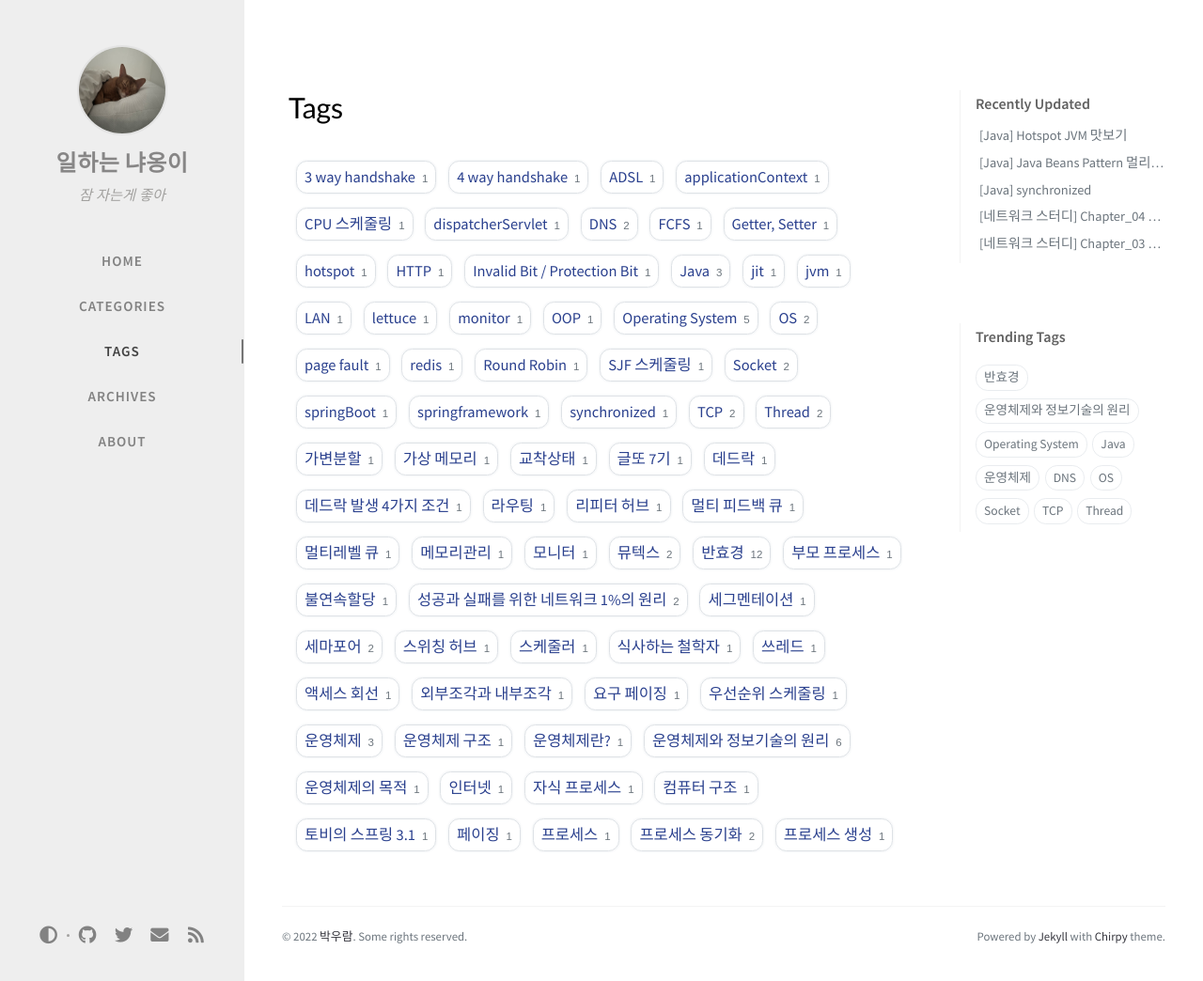
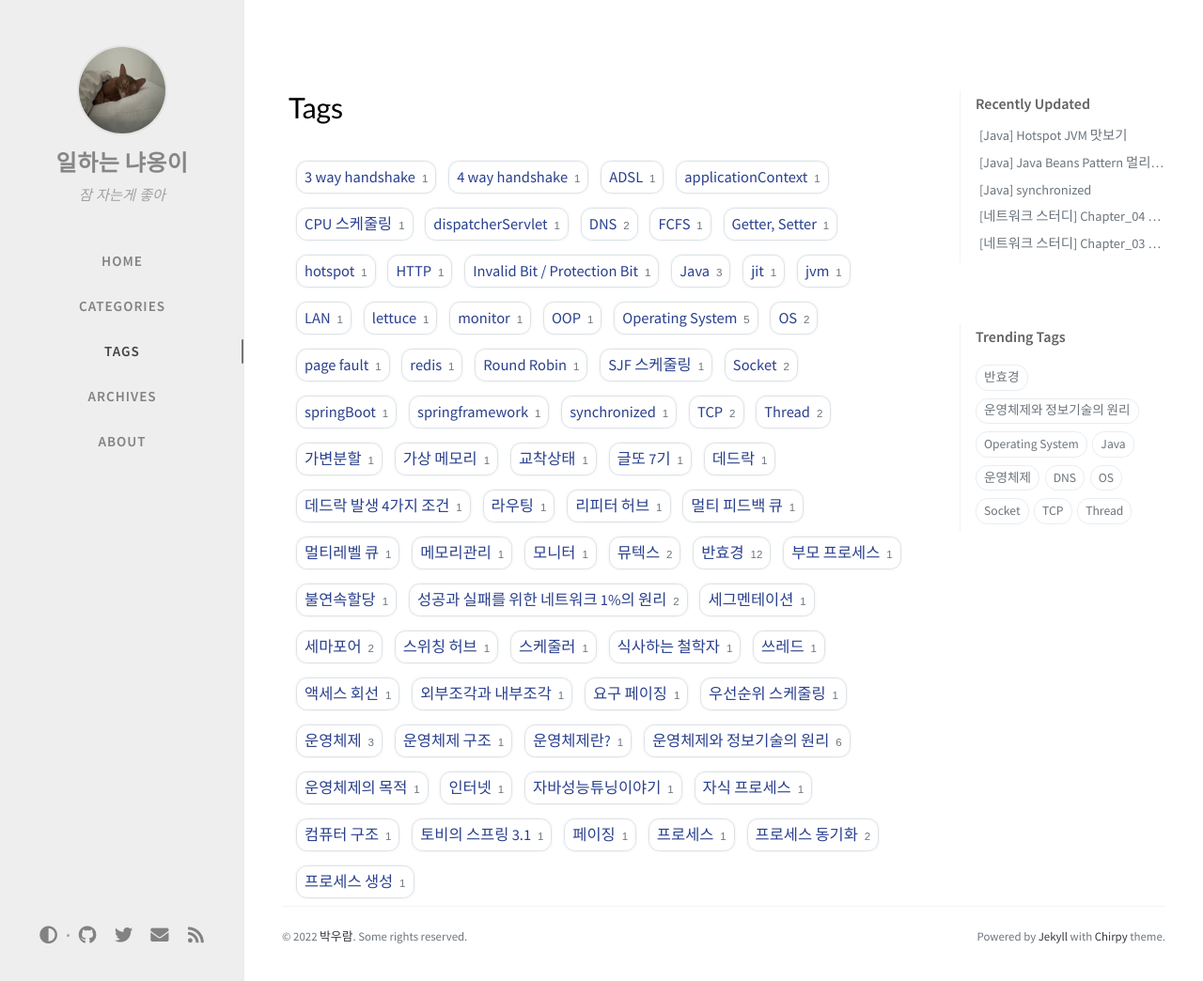
Before and after one commit to gzgzg2/gzgzg2.github.io, a Jekyll site: the page built from _tabs/tags.md, in a window 1280 px wide and 1044 px high. Shown: the whole window at 94% size. Built offline with Jekyll 4.4.1, drawn with Linux system fonts in a browser that asks for light colours; nearby versions of some CDN libraries; comment, search, counter and statistics services are not loaded.

Commit message:
[feat] blog: 2022-07-07-java-hotspot-vm.md
- 태그 추가

```diff
--- a/_posts/2022-07-07-java-hotspot-vm.md
+++ b/_posts/2022-07-07-java-hotspot-vm.md
@@ -9,6 +9,7 @@ tags:
 - hotspot
 - jvm
 - jit
+- 자바성능튜닝이야기
 
 toc: true
 toc_sticky: true
```
